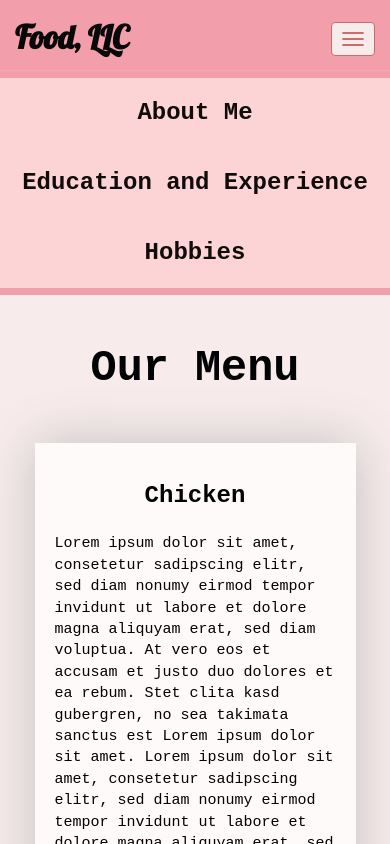
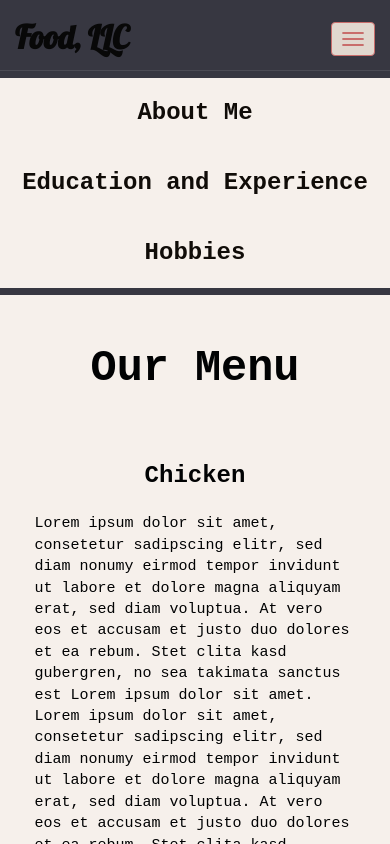
Before and after one commit to caitlinbrinkley/website, a plain HTML site: page index.html in a window 390 px wide. Both pictures are taken after a click on the button "Toggle navigation". Shown: the top 844 px of the page. Drawn offline with nearby package versions, Linux system fonts and the light colour scheme.

Commit message:
Update styles.css

```diff
--- a/css/styles.css
+++ b/css/styles.css
@@ -2,12 +2,12 @@ body {
     font-size: 15px;
     font-family: 'Courier New', monospace;
     color: #010203;
-    background-color: #f8ebeb;
+    background-color: #F6F0EB;
 }
 
 /** HEADER **/
 #header-nav {
-    background-color: #f29eab;
+    background-color: #373741;
     border-radius: 0;
     border: 0;
 }
@@ -17,7 +17,7 @@ body {
 }
 
 .navbar-default .navbar-toggle:focus, .navbar-default .navbar-toggle:hover {
-    background-color: #f8ebeb;
+    background-color: #e1d8cf;
 }
 
 .navbar-collapse {
@@ -43,7 +43,7 @@ body {
 }
 
 #nav-list {
-    background-color: #fcd4d6;
+    background-color: #F6F0EB;
 }
 
 #nav-list a {
@@ -54,7 +54,7 @@ body {
 }
 
 #nav-list a:hover {
-    color: #010203;
+    color: #d4af37;
     background-color: #e59e9d;
 }
 
@@ -82,7 +82,7 @@ body {
     margin-bottom: 1em;
 }
 
-#chicken-tile, #beef-tile, #sushi-tile {
+#about-tile, #ex-title, #ed-tile, #proj-tile {
     width: 100%;
     padding: 20px;
     background-color: #fffafa;
```
